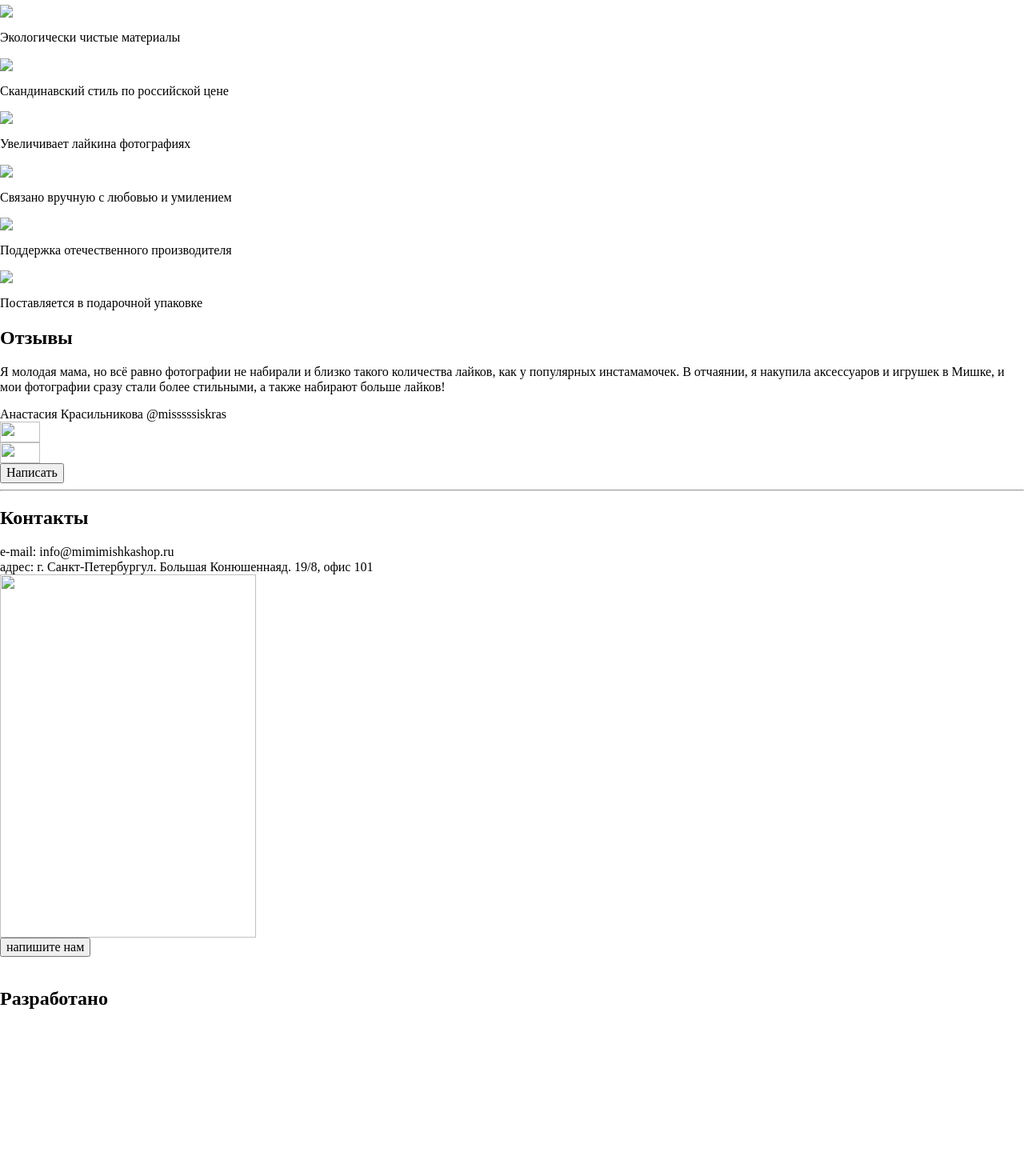
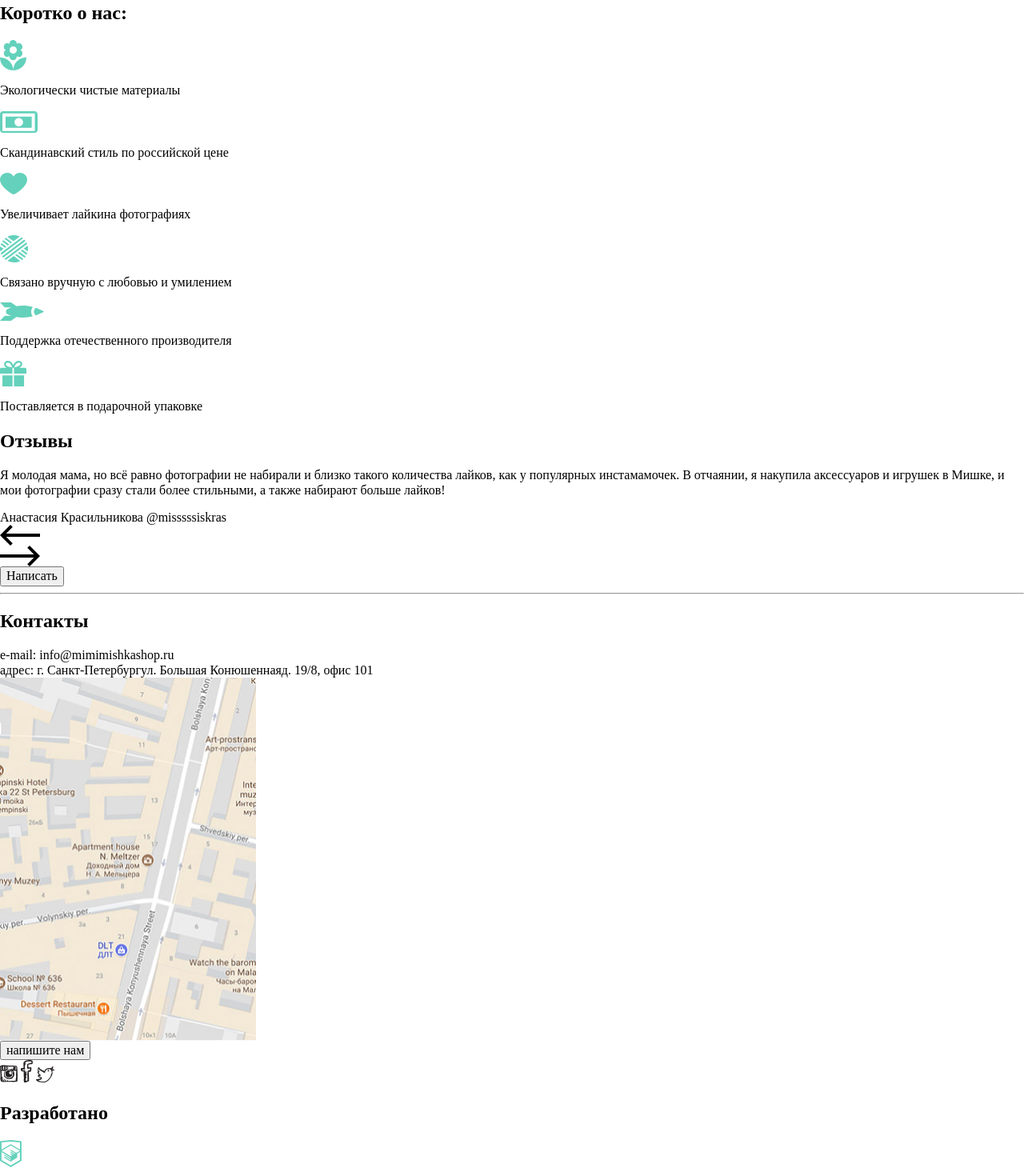
Before and after one commit to pgerasimov/1971177-mishka-25, a website: page index.html in a window 1280 px wide. Shown: the part 937-2397 px from the top of the page at 80% size. Before the commit the page ends 2219 px from the top, so only its background shows below. Drawn offline with Linux system fonts and the light colour scheme; the site is published under a folder, as on GitHub Pages, so addresses that start at the root find nothing.

Commit message:
img route

```diff
--- a/index.html
+++ b/index.html
@@ -32,11 +32,11 @@
         </div>
         <div class="introduce__interior">
           <span class="introduce__interior-text">Предметы интерьера</span>
-          <img src="/source/img/interior.svg" width="40px" height="62px" />
+          <img src="source/img/interior.svg" width="40px" height="62px" />
         </div>
         <div class="introduce__toys">
           <span class="introduce__toy-text introduce__toy-text--padding">Детские игрушки</span>
-          <img src="/source/img/toy.svg" />
+          <img src="source/img/toy.svg" />
         </div>
       </section>
       <section class="week-product">
@@ -62,7 +62,7 @@
           </table>
         </div>
         <div class="week-product__photo">
-          <img src="/source/img/triple-set-mobile.jpg" width="260px" height="315px"/>
+          <img src="source/img/triple-set-mobile.jpg" width="260px" height="315px"/>
         </div>
         <div class="week-product__order">
           <span class="week-product__price">Цена: 990 руб.</span>
@@ -76,27 +76,27 @@
         <h2 class="titile">Коротко о нас:</h2>
         <div class="about-info__wrapper">
           <div class="about-info__flower-wrapper">
-            <img src="/source/img/flower.svg" />
+            <img src="source/img/flower.svg" />
             <p class="about-info__text">Экологически чистые материалы</p>
           </div>
           <div class="about-info__wtf-wrapper">
-            <img src="/source/img/wtf.svg" />
+            <img src="source/img/wtf.svg" />
             <p class="about-info__text">Скандинавский стиль по российской цене</p>
           </div>
           <div class="about-info__heart-wrapper">
-            <img src="/source/img/hearrr.svg" />
+            <img src="source/img/hearrr.svg" />
             <p class="about-info__text">Увеличивает лайкина фотографиях</p>
           </div>
           <div class="about-info__clew-wrapper">
-            <img src="/source/img/clew.svg" />
+            <img src="source/img/clew.svg" />
             <p class="about-info__text">Связано вручную с любовью и умилением</p>
           </div>
           <div class="about-info__rocket-wrapper">
-            <img src="/source/img/rocet.svg" />
+            <img src="source/img/rocet.svg" />
             <p class="about-info__text">Поддержка отечественного производителя</p>
           </div>
           <div class="divabout-info__gift-wrapper">
-            <img src="/source/img/gift.svg" />
+            <img src="source/img/gift.svg" />
             <p class="about-info__text">Поставляется в подарочной упаковке</p>
           </div>
         </div>
@@ -119,10 +119,10 @@
         </div>
         <div class="reviews-navigation">
           <div class="reviews-navigation__left-arrow">
-            <img src="/source/img/huge-arrow-left.svg" width="50px" height="26px"/>
+            <img src="source/img/huge-arrow-left.svg" width="50px" height="26px"/>
           </div>
           <div class="reviews-navigation__right-arrow">
-            <img src="/source/img/huge-arrow-right.svg" width="50px" height="26px"/>
+            <img src="source/img/huge-arrow-right.svg" width="50px" height="26px"/>
           </div>
         </div>
         <div class="reviews__button">
@@ -145,7 +145,7 @@
       </section>
       <section class="map">
         <div>
-          <img src="/source/img/map-mobile@1x.jpg" width="320px" height="454px" class="map__image"/>
+          <img src="source/img/map-mobile@1x.jpg" width="320px" height="454px" class="map__image"/>
         </div>
         <div class="map__button">
           <button class="button last-button" type="submit">напишите нам</button>
@@ -154,13 +154,13 @@
     </main>
     <footer class="footer">
       <div class="social-wrapper">
-          <img src="/source/img/insta.svg" alt="" / class="social-wrapper__social-icon social-inst">
-          <img src="/source/img/fb.svg" alt="" / class="social-wrapper__social-icon social-facebook">
-          <img src="/source/img/twitter.svg" alt="" /  class="social-wrapper__social-icon">
+          <img src="source/img/insta.svg" alt="" / class="social-wrapper__social-icon social-inst">
+          <img src="source/img/fb.svg" alt="" / class="social-wrapper__social-icon social-facebook">
+          <img src="source/img/twitter.svg" alt="" /  class="social-wrapper__social-icon">
       </div>
         <div class="developer">
           <h2 class="developer__titile">Разработано</h2>
-          <img src="/source/img/htmlacademy.svg" alt="">
+          <img src="source/img/htmlacademy.svg" alt="">
         </div>
       </div>
     </footer>
--- a/source/css/style.css
+++ b/source/css/style.css
@@ -124,7 +124,7 @@
     justify-content: center;
     align-items: center;
     background-color: #c7c7c7;
-    background-image: url("/source/img/hero-mobile@2x.png");
+    background-image: url("source/img/hero-mobile@2x.png");
     min-height: 300px;
   }
 
```
